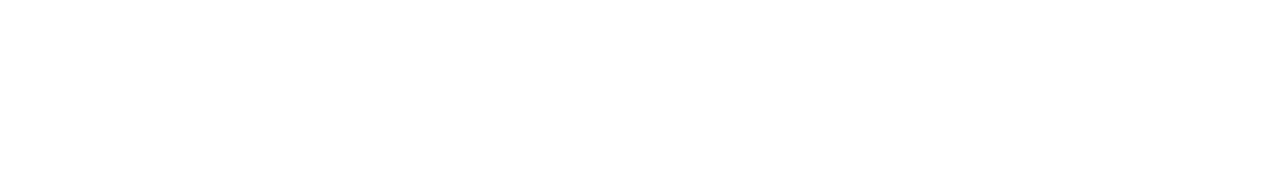
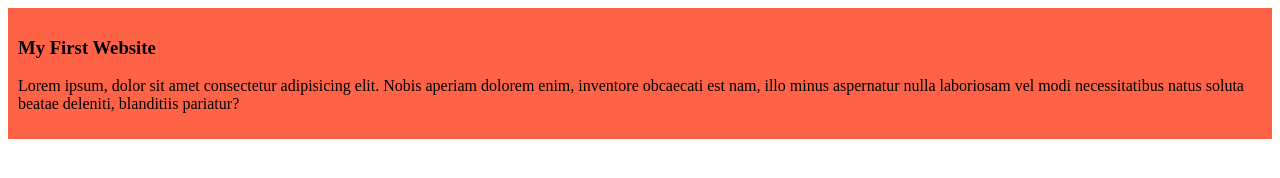
Before and after one commit to Koushik-ts/my-simple-website, a plain HTML site: page index.html in a window 1280 px wide. Drawn offline with Linux system fonts and the light colour scheme.

Commit message:
added the first blog

```diff
--- a/index.html
+++ b/index.html
@@ -4,8 +4,12 @@
     <meta charset="UTF-8">
     <meta name="viewport" content="width=device-width, initial-scale=1.0">
     <title>My Simple Website</title>
+    <link rel="stylesheet" href="styles/blog.css">
 </head>
 <body>
-
+    <div>
+        <h3>My First Website</h3>
+        <p>Lorem ipsum, dolor sit amet consectetur adipisicing elit. Nobis aperiam dolorem enim, inventore obcaecati est nam, illo minus aspernatur nulla laboriosam vel modi necessitatibus natus soluta beatae deleniti, blanditiis pariatur?</p>
+    </div>
 </body>
 </html>
--- /dev/null
+++ b/styles/blog.css
@@ -0,0 +1,4 @@
+div{
+    background-color: tomato;
+    padding: 10px;
+}
```
